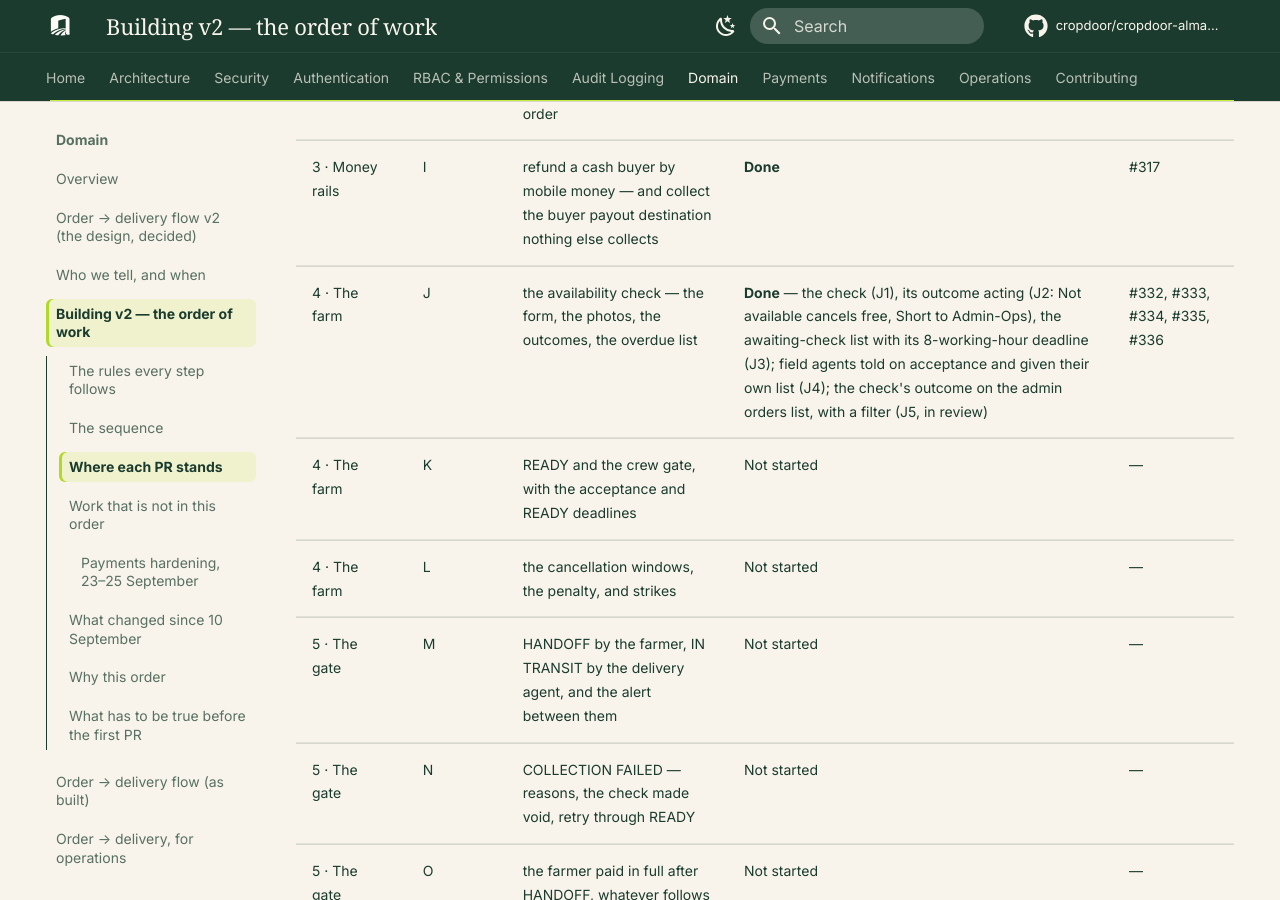
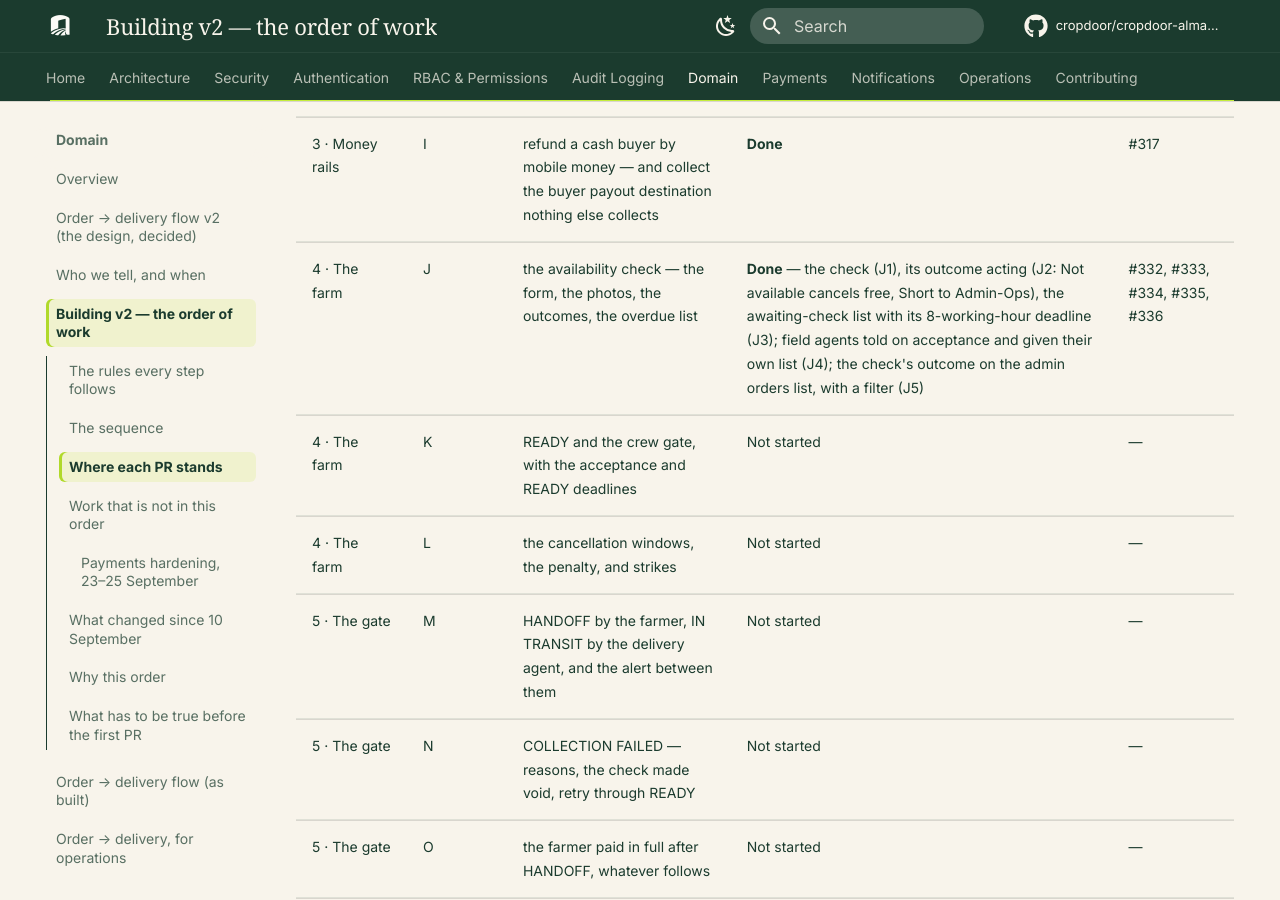
Before and after one commit to cropdoor/cropdoor-almanac, an MkDocs documentation site: the page built from docs/domain/order-delivery-flow-v2-build-order.md, in a window 1280 px wide and 900 px high, scrolled down 7045 px. Built offline with MkDocs 1.6.1 and Material for MkDocs 9.7.7, drawn with Linux system fonts in a browser that asks for light colours; some web fonts are replaced; comment, search, counter and statistics services are not loaded.

Commit message:
tracker: J5 is done (#336)

```diff
--- a/docs/domain/order-delivery-flow-v2-build-order.md
+++ b/docs/domain/order-delivery-flow-v2-build-order.md
@@ -70,7 +70,7 @@ The one place that says what is finished. A PR is **Done** only once it is merge
 | 3 · Money rails | T1 | the agent's collected cash recorded as received, so a cash order can be paid at all | **Done** | #277 |
 | 3 · Money rails | H | the payout run reads the ledger and skips a disputed order | **Done** | #276 |
 | 3 · Money rails | I | refund a cash buyer by mobile money — and collect the buyer payout destination nothing else collects | **Done** | #317 |
-| 4 · The farm | J | the availability check — the form, the photos, the outcomes, the overdue list | **Done** — the check (J1), its outcome acting (J2: Not available cancels free, Short to Admin-Ops), the awaiting-check list with its 8-working-hour deadline (J3); field agents told on acceptance and given their own list (J4); the check's outcome on the admin orders list, with a filter (J5, in review) | #332, #333, #334, #335, #336 |
+| 4 · The farm | J | the availability check — the form, the photos, the outcomes, the overdue list | **Done** — the check (J1), its outcome acting (J2: Not available cancels free, Short to Admin-Ops), the awaiting-check list with its 8-working-hour deadline (J3); field agents told on acceptance and given their own list (J4); the check's outcome on the admin orders list, with a filter (J5) | #332, #333, #334, #335, #336 |
 | 4 · The farm | K | READY and the crew gate, with the acceptance and READY deadlines | Not started | — |
 | 4 · The farm | L | the cancellation windows, the penalty, and strikes | Not started | — |
 | 5 · The gate | M | HANDOFF by the farmer, IN TRANSIT by the delivery agent, and the alert between them | Not started | — |
```
